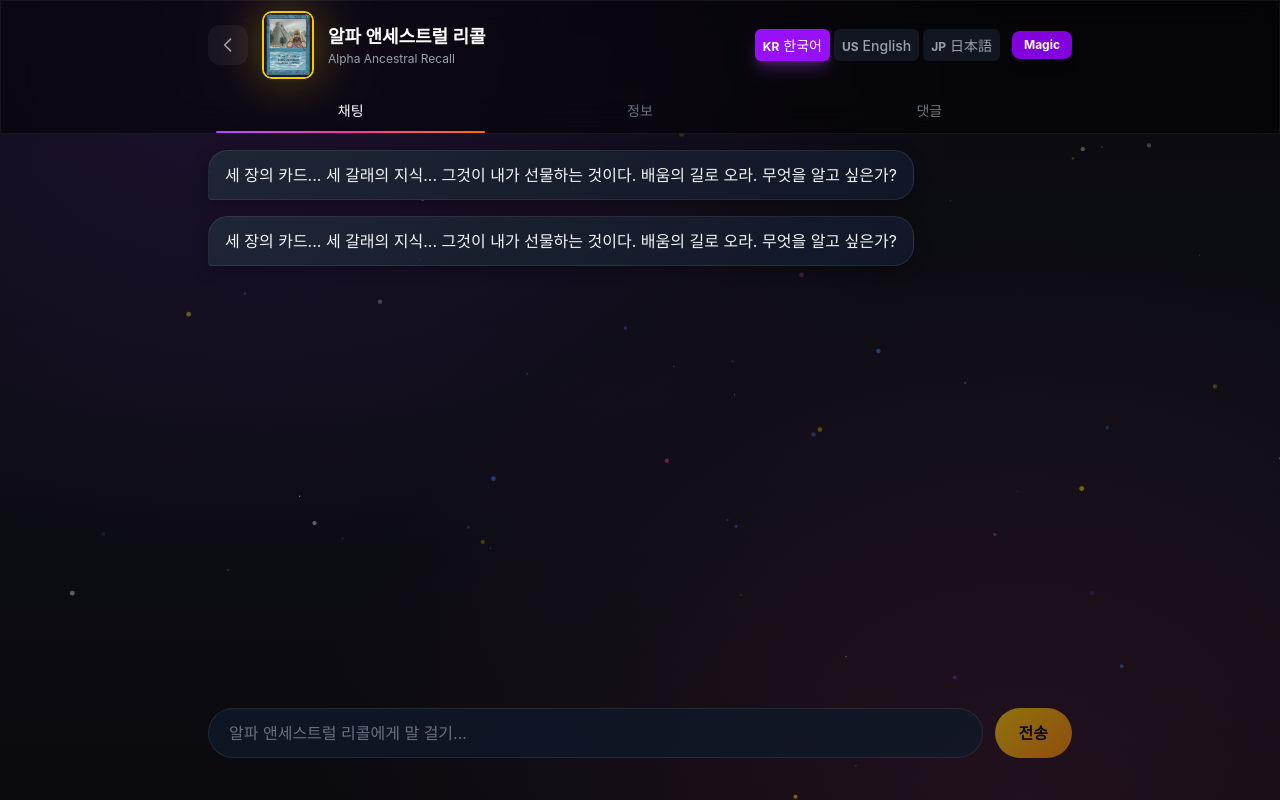
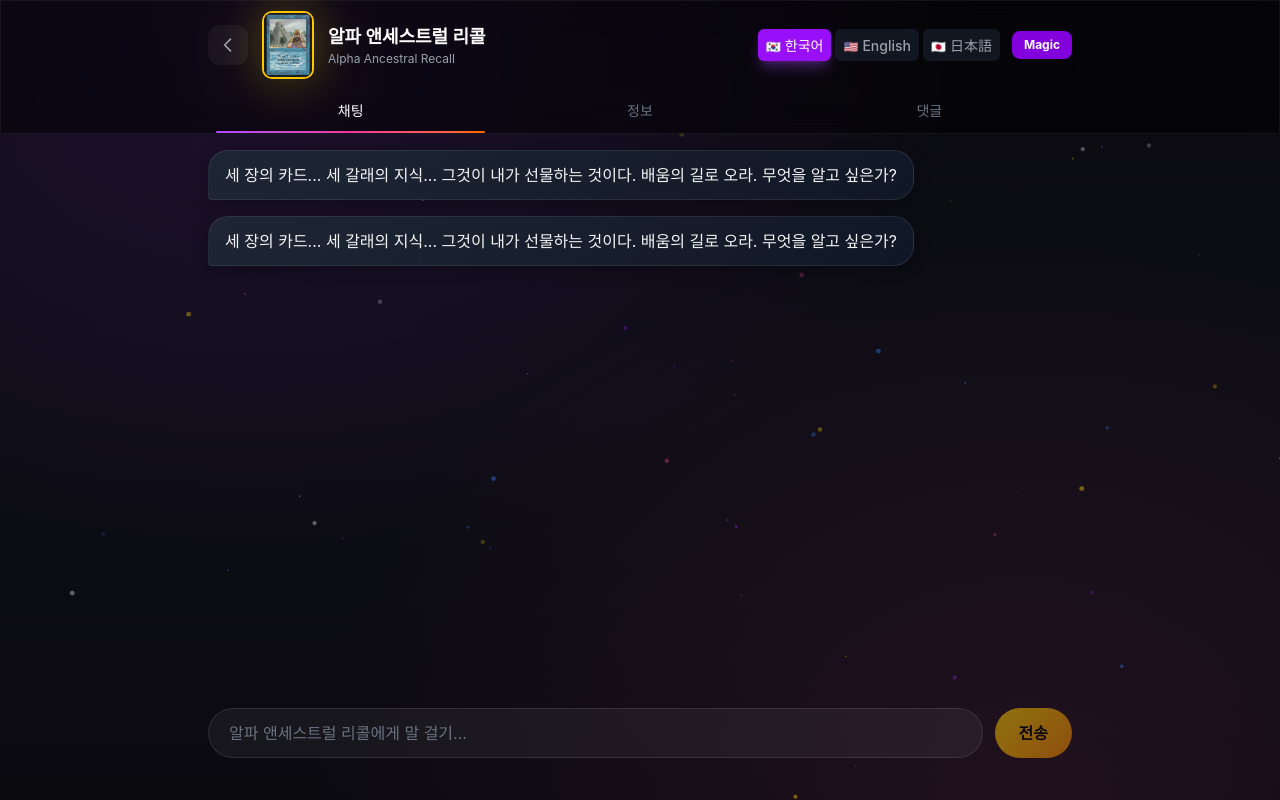
Before and after one commit to seojoonkim/deckalive, a React (Vite) app: page /card/ancestral-recall in a window 1280 px wide. Built offline with nearby package versions, Linux system fonts and the light colour scheme.

Commit message:
fix: UI improvements - Language toggle: use flag emojis (🇰🇷 🇺🇸 🇯🇵) instead of text - Chat input: lighter transparent background (bg-white/5) with backdrop blur

```diff
--- a/src/components/ChatTab.tsx
+++ b/src/components/ChatTab.tsx
@@ -296,7 +296,7 @@ export default function ChatTab({ card }: Props) {
             value={input}
             onChange={(e) => setInput(e.target.value)}
             placeholder={t.chat.placeholder.replace('{name}', getCardName())}
-            className="flex-1 bg-gray-900/80 border border-gray-700/50 rounded-full px-5 py-3 text-white placeholder-gray-500 focus:outline-none focus:border-yellow-500/50 focus:ring-1 focus:ring-yellow-500/20 transition-all"
+            className="flex-1 bg-white/5 border border-white/10 rounded-full px-5 py-3 text-white placeholder-gray-500 focus:outline-none focus:border-yellow-500/50 focus:ring-1 focus:ring-yellow-500/20 transition-all backdrop-blur-sm"
             disabled={isLoading || typingPhase !== 'done'}
           />
           <button
--- a/src/components/LanguageToggle.tsx
+++ b/src/components/LanguageToggle.tsx
@@ -3,9 +3,9 @@ import { useLanguageStore } from '../stores/language-store';
 import type { Language } from '../types/card';
 
 const languages: { code: Language; flag: string; label: string }[] = [
-  { code: 'ko', flag: 'KR', label: '한국어' },
-  { code: 'en', flag: 'US', label: 'English' },
-  { code: 'ja', flag: 'JP', label: '日本語' },
+  { code: 'ko', flag: '🇰🇷', label: '한국어' },
+  { code: 'en', flag: '🇺🇸', label: 'English' },
+  { code: 'ja', flag: '🇯🇵', label: '日本語' },
 ];
 
 interface LanguageToggleProps {
```
